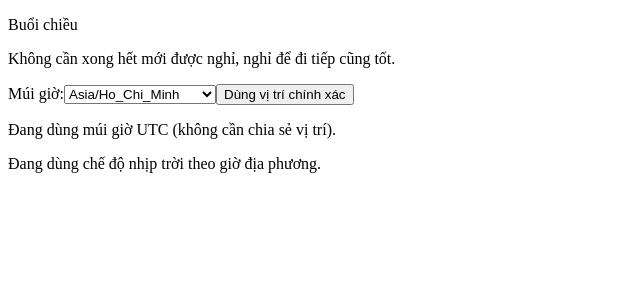
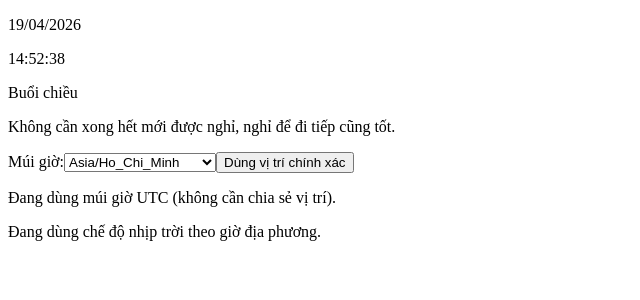
Before and after one commit to toilanguyen2910/The-Fluid-Clock, a React (Vite) app: page / in a window 1280 px wide. Shown: the top 300 px of the page, without its empty margins (0-640 px from the left). Built offline with nearby package versions, Linux system fonts and the light colour scheme; the HTML template or start-up script is replaced by a standard one.

Commit message:
feat: show current date and time at top-left

```diff
--- a/src/App.tsx
+++ b/src/App.tsx
@@ -157,6 +157,36 @@ export default function App() {
     return `Đang dùng múi giờ ${selectedTimeZone} (không cần chia sẻ vị trí).`;
   }, [permissionNote, selectedTimeZone, usePreciseLocation]);
 
+  const displayTimeZone = useMemo(() => {
+    if (usePreciseLocation) {
+      return Intl.DateTimeFormat().resolvedOptions().timeZone || "Asia/Ho_Chi_Minh";
+    }
+    return selectedTimeZone;
+  }, [selectedTimeZone, usePreciseLocation]);
+
+  const cornerDate = useMemo(
+    () =>
+      new Intl.DateTimeFormat("vi-VN", {
+        timeZone: displayTimeZone,
+        day: "2-digit",
+        month: "2-digit",
+        year: "numeric",
+      }).format(now),
+    [displayTimeZone, now],
+  );
+
+  const cornerTime = useMemo(
+    () =>
+      new Intl.DateTimeFormat("vi-VN", {
+        timeZone: displayTimeZone,
+        hour: "2-digit",
+        minute: "2-digit",
+        second: "2-digit",
+        hour12: false,
+      }).format(now),
+    [displayTimeZone, now],
+  );
+
   useEffect(() => {
     const recent = recentPoems.current[snapshot.phase].slice(0, 4);
     const nextPoem = pickPoemAvoidRecent(snapshot.phase, poemsByPhase, poemSeed, recent);
@@ -169,6 +199,10 @@ export default function App() {
       className={`app phase-${snapshot.phase} ${reduceMotion ? "reduce-motion" : ""}`}
       aria-live="polite"
     >
+      <aside className="corner-datetime" aria-label="Ngày và giờ hiện tại">
+        <p className="corner-date">{cornerDate}</p>
+        <p className="corner-time">{cornerTime}</p>
+      </aside>
       <div className="star-field" aria-hidden="true" />
       <div className="star-field second" aria-hidden="true" />
       <div className="celestial sun" aria-hidden="true" />
--- a/src/styles.css
+++ b/src/styles.css
@@ -28,6 +28,35 @@ body,
     max(20px, env(safe-area-inset-bottom)) max(16px, env(safe-area-inset-left));
   background: linear-gradient(180deg, var(--sky-top) 0%, var(--sky-mid) 48%, var(--sky-bottom) 100%);
   transition: background 3s ease;
+}
+
+.corner-datetime {
+  position: absolute;
+  top: max(14px, env(safe-area-inset-top));
+  left: max(14px, env(safe-area-inset-left));
+  z-index: 4;
+  padding: 10px 12px;
+  border-radius: 12px;
+  background: rgba(10, 18, 42, 0.22);
+  border: 1px solid rgba(255, 255, 255, 0.2);
+  backdrop-filter: blur(8px);
+}
+
+.corner-date,
+.corner-time {
+  margin: 0;
+  line-height: 1.25;
+}
+
+.corner-date {
+  font-size: 0.8rem;
+  opacity: 0.9;
+}
+
+.corner-time {
+  margin-top: 4px;
+  font-size: 0.95rem;
+  font-weight: 700;
 }
 
 .panel {
@@ -301,6 +330,14 @@ body,
     place-items: end center;
   }
 
+  .corner-datetime {
+    padding: 8px 10px;
+  }
+
+  .corner-time {
+    font-size: 0.88rem;
+  }
+
   .panel {
     width: min(100%, 520px);
     margin-bottom: 4px;
```
